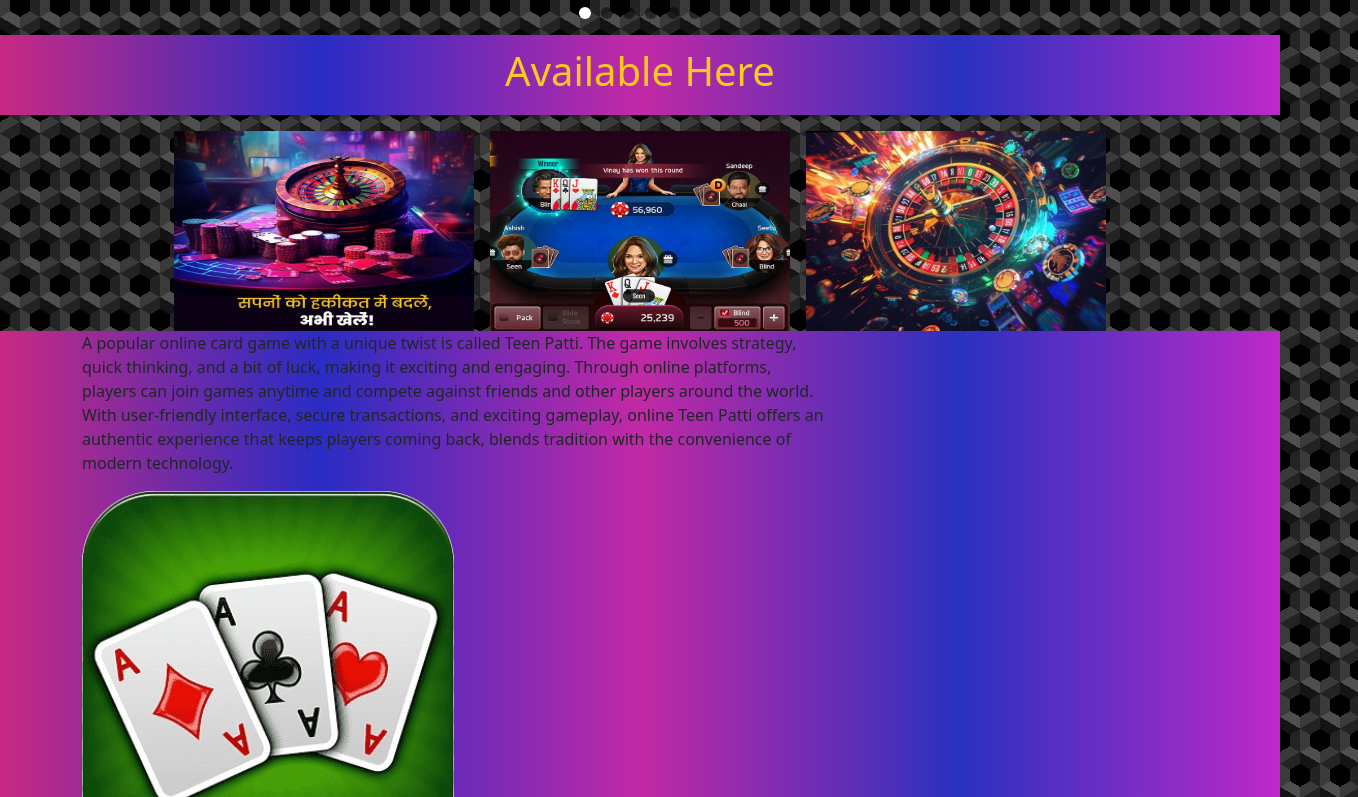
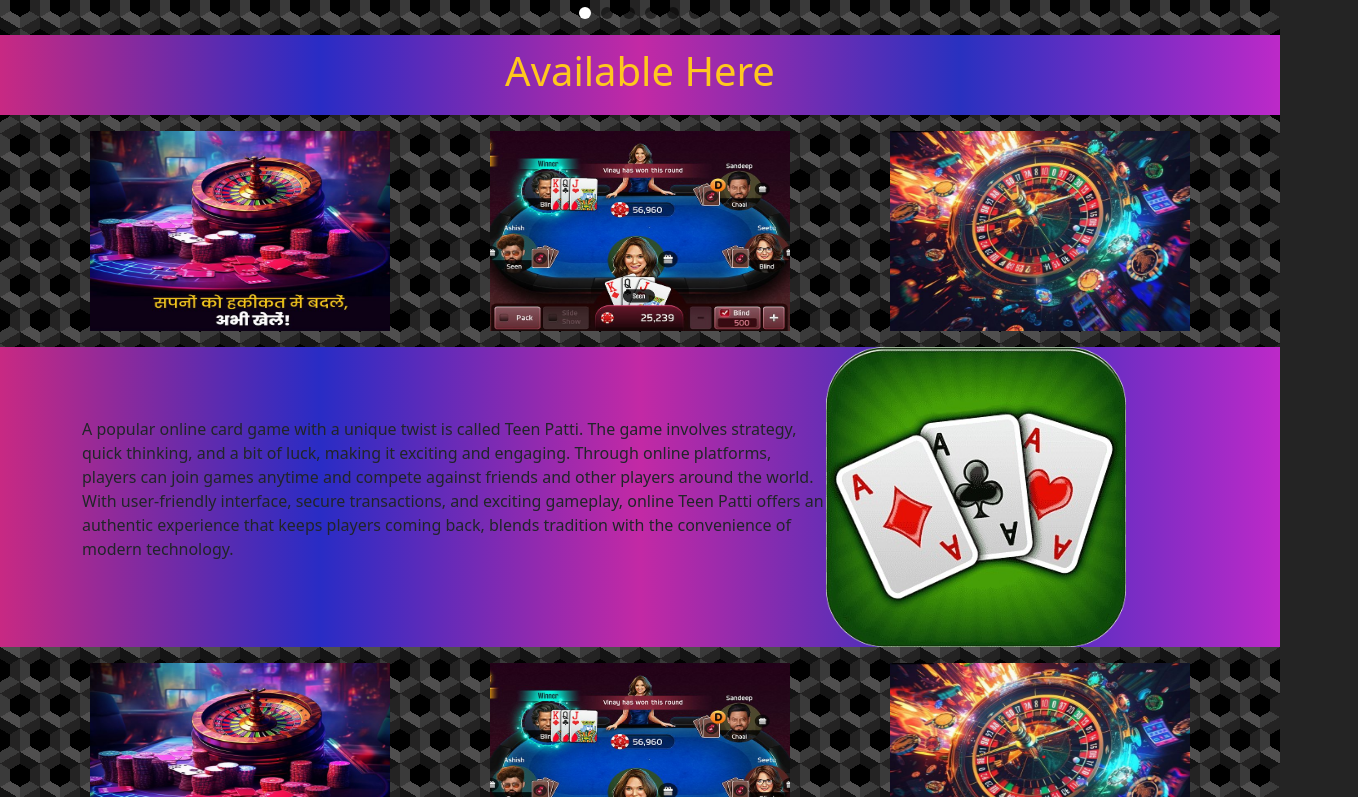
Before and after one commit to gautam0904/Rummy-club, a React (Vite) app: page / in a window 1280 px wide. Shown: the part 683-1480 px from the top of the page, 1358 px wide, since content can reach past the window. Built offline with nearby package versions, Linux system fonts and the light colour scheme.

Commit message:
test img

```diff
--- a/src/components/content.tsx
+++ b/src/components/content.tsx
@@ -66,14 +66,14 @@ const Content = () => {
         </div>
       </a>
 
-      <div className="mt-3 container  d-flex justify-content-center align-items-center">
-        <img className='three-img img-fluid mx-2 col-lg-4' src="../../public/Thampi Book.png" alt="" />
-        <img className='three-img img-fluid mx-2 col-lg-4' src="../../public/table.png" alt="" />
-        <img className='three-img img-fluid mx-2 col-lg-4' src="../../public/The most trustworthy.png" alt="" />
+      <div className="mt-3 container  d-flex justify-content-between align-items-center">
+        <img className='three-img img-fluid mx-2 col-lg-4' src="/Thampi Book.png" alt="" />
+        <img className='three-img img-fluid mx-2 col-lg-4' src="/table.png" alt="" />
+        <img className='three-img img-fluid mx-2 col-lg-4' src="/The most trustworthy.png" alt="" />
       </div>
 
-      <div className="raw content-gradiant d-flex align-items-center">
-        <div className="raw container">
+      <div className="raw mt-3 content-gradiant d-flex align-items-center">
+        <div className="raw d-flex container align-items-center">
           <div className='col-lg-8'>
             <p>
               A popular online card game with a unique twist is called Teen Patti. The game involves strategy, quick thinking, and a bit of luck, making it exciting and engaging. Through online platforms, players can join games anytime and compete against friends and other players around the world. With user-friendly interface, secure transactions, and exciting gameplay, online Teen Patti offers an authentic experience that keeps players coming back, blends tradition with the convenience of modern technology.
@@ -86,7 +86,7 @@ const Content = () => {
 
       </div>
 
-      <div className="mt-3 container  d-flex justify-content-center align-items-center">
+      <div className="mt-3 container  d-flex justify-content-between align-items-center">
         <img className='three-img img-fluid mx-2 col-lg-4' src="../../public/Thampi Book.png" alt="" />
         <img className='three-img img-fluid mx-2 col-lg-4' src="../../public/table.png" alt="" />
         <img className='three-img img-fluid mx-2 col-lg-4' src="../../public/The most trustworthy.png" alt="" />
@@ -94,6 +94,7 @@ const Content = () => {
 
 
       <div className="raw mt-3 content-gradiant d-flex align-items-center">
+        <div className="raw d-flex container align-items-center">
           <div className='col-lg-4'>
             <img className='content-img img-fluid' src="../../public/Be a master.png" alt="" />
           </div>
@@ -103,6 +104,7 @@ const Content = () => {
           </p>
         </div>
       </div>
+    </div>
 
 
   );
--- a/src/components/header.tsx
+++ b/src/components/header.tsx
@@ -5,8 +5,7 @@ const Header = () => {
     return (
         <div className="bg-dark sticky-top">
             <nav className="container bg-dark d-flex align-items-center text-white">
-                <img className='img-fluid me-2 navimg'  src="public/logo.svg" alt="" />
-
+                <img className="img-fluid me-2 navimg" src="/logo.svg" alt="Logo" />
                 <h1>Rummy Club</h1>
 
                 <a
--- a/src/index.css
+++ b/src/index.css
@@ -144,7 +144,7 @@ html,#root {
 }
 
 .content-img{
-  width: 100%;
+  width: 300px;
 }
 
 .three-img{
```
Lines whose indentation alone changed are shown as unchanged.
